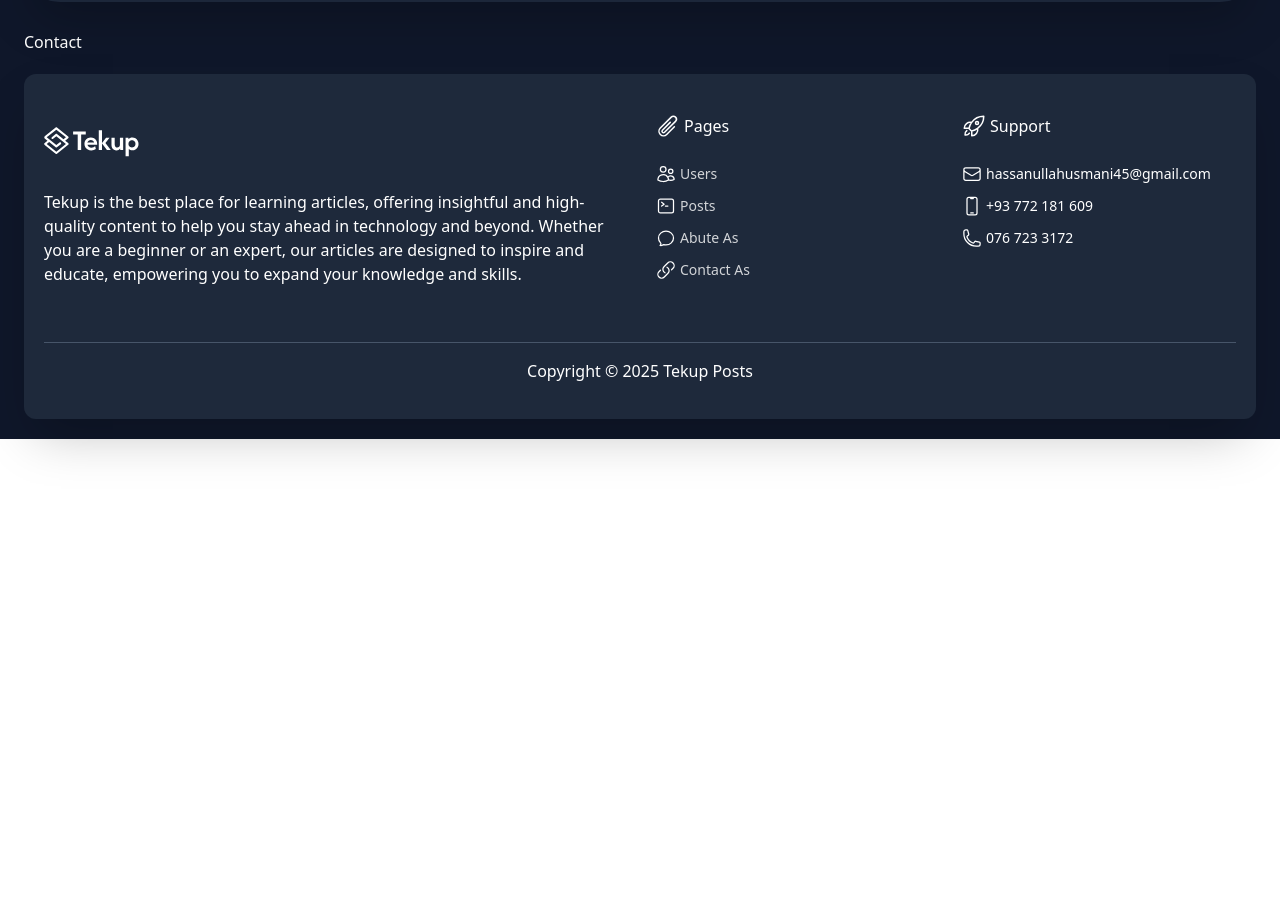
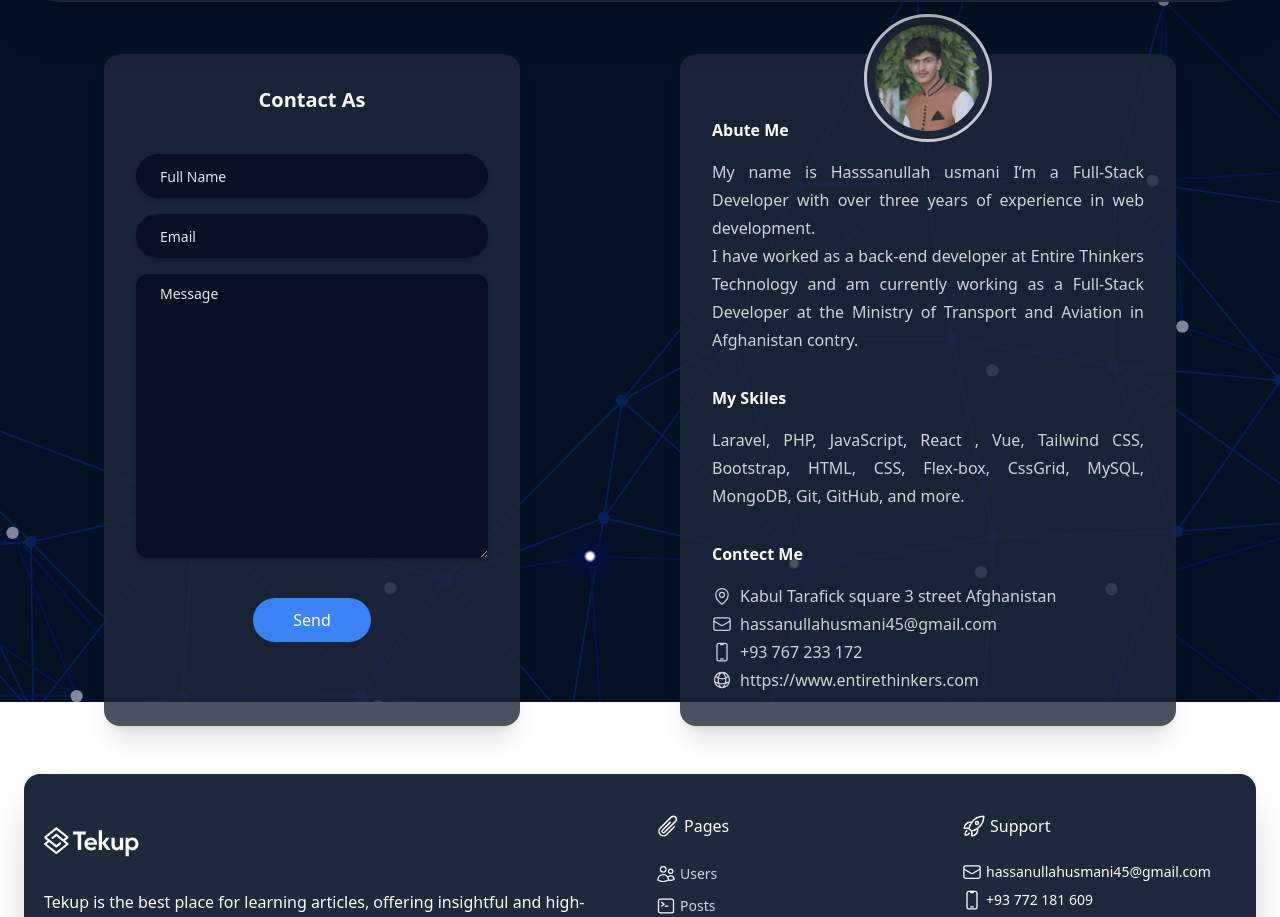
Before and after one commit to hassanullahusmani45/Tekup, a React (Vite) app: page /contact-as in a window 1280 px wide. Shown: the part 98-1015 px from the top of the page. Before the commit the page ends 800 px from the top, so only its background shows below. Built offline with nearby package versions, Linux system fonts and the light colour scheme.

Commit message:
Feat : add the aubte me part and the contact form coding

```diff
--- a/src/pages/Contact/Contact.jsx
+++ b/src/pages/Contact/Contact.jsx
@@ -1,10 +1,99 @@
-import React from 'react'
-import Layout from '../../Layout/Layout'
+import { ChatBubbleOvalLeftIcon, CommandLineIcon, DevicePhoneMobileIcon, EnvelopeIcon, GlobeAltIcon, LinkIcon, MapPinIcon, PaperClipIcon, PhoneIcon, RocketLaunchIcon, UsersIcon } from "@heroicons/react/24/outline";
+import bgImage from "../../assets/images/bgImage.svg";
+import logo from "../../assets/images/logo-white.svg";
+import hassanProfile from "../../assets/images/hassan.JPG";
+import Header from "../../components/Header";
+import { Link } from "react-router-dom";
 
 export default function Contact() {
+
+    const currentYear = new Date().getFullYear();
+
     return (
-        <Layout>
-            <div>Contact</div>
-        </Layout>
-    )
+        <>
+            <Header />
+            <div
+                className="fixed inset-0 -z-10 h-full bg-cover bg-center"
+                style={{ backgroundImage: `url(${bgImage})` }}
+            />
+            <div className="px-6 pt-28 pb-6 text-white ">
+
+                <div className=" grid grid-cols-2 gap-20 mt-10">
+                    <div className="col-span-1 text-left bg-slate-800/80 p-8 mx-20 rounded-2xl shadow-xl">
+                        <div className="text-xl font-bold text-center mb-4">Contact As</div>
+                        <form className="pt-6">
+                            <div className="flex flex-col gap-4 items-center">
+                                <input type="text" placeholder="Full Name" className="font-base rounded-full shadow-md block w-full p-2.5 px-6 bg-slate-950/70 placeholder:text-gray-200 placeholder:text-sm placeholder:font-normal" />
+                                <input type="email" placeholder="Email" className="font-base rounded-full shadow-md block w-full p-2.5 px-6 bg-slate-950/70 placeholder:text-gray-200 placeholder:text-sm placeholder:font-normal" />
+                                <textarea placeholder="Message" className="font-base rounded-xl shadow-md block w-full p-2.5 px-6 bg-slate-950/70 placeholder:text-gray-200 placeholder:text-sm placeholder:font-normal" rows={11} />
+                                <button type="submit" className="w-fit mt-6 bg-blue-500 hover:bg-blue-600 px-10 py-2.5 rounded-full ">Send</button>
+                            </div>
+                        </form>
+                    </div>
+
+                    <div className=" relative col-span-1 text-left bg-slate-800/80 p-8 mr-20 rounded-2xl shadow-xl">
+
+                        <div className="flex bg-inherit dark:bg-slate-600 justify-center items-center w-32 h-32 rounded-full absolute mx-auto right-0 left-0 -inset-y-10 transform duration-300">
+                            <img className=" min-w-32 min-h-32 p-2 rounded-full border-[0.20rem] animate-pulse"
+                                src={hassanProfile} />
+                        </div>
+                        <div className="text-base font-bold text-left mt-8">Abute Me</div>
+                        <p className="text-white/80 text-justify pt-4 leading-7">
+                            My name is Hasssanullah usmani I’m a Full-Stack Developer with over three years of experience in web development.
+                            <br />
+                            I have worked as a back-end developer at Entire Thinkers Technology and am currently working as a Full-Stack Developer at the Ministry of Transport and Aviation in Afghanistan contry.
+                        </p>
+
+                        <div className="text-base font-semibold text-left mt-8">My Skiles</div>
+                        <p className="text-white/80 text-justify pt-4 leading-7">
+                            Laravel, PHP, JavaScript, React , Vue, Tailwind CSS, Bootstrap, HTML, CSS, Flex-box, CssGrid, MySQL, MongoDB, Git, GitHub, and more.
+                        </p>
+                        <div className="text-base font-semibold text-left mt-8">Contect Me</div>
+                        <p className="text-white/80 text-justify pt-4 leading-7">
+                            <div className="flex items-center gap-2"><MapPinIcon className="size-5" />Kabul Tarafick square 3 street Afghanistan</div>
+                            <div className="flex items-center gap-2"><EnvelopeIcon className="size-5" /> hassanullahusmani45@gmail.com</div>
+                            <div className="flex items-center gap-2"><DevicePhoneMobileIcon className="size-5" /> +93 767 233 172</div>
+                            <div className="flex items-center gap-2"><GlobeAltIcon className="size-5" /> https://www.entirethinkers.com</div>
+                        </p>
+                    </div>
+                </div>
+            </div>
+
+            {/* footer part */}
+            <div className="grid grid-cols-4 gap-8 bg-slate-800 text-white rounded-2xl shadow-2xl p-5 m-6">
+
+                <div className="col-span-2 text-left">
+                    <Link to={"/"}>
+                        <img src={logo} className="w-24 h-24 rounded-full" alt="logo" />
+                    </Link>
+                    <div className="">
+                        Tekup is the best place for learning articles, offering insightful and high-quality content to help you stay ahead in technology and beyond. Whether you are a beginner or an expert, our articles are designed to inspire and educate, empowering you to expand your knowledge and skills.
+                    </div>
+                </div>
+
+                <div className="col-span-1 text-left">
+                    <div className="flex items-center gap-1 my-5"><PaperClipIcon className="size-6" />Pages</div>
+                    <div className="text-sm leading-[2rem]">
+                        <Link to={"/users"} className="flex items-center gap-x-1 text-white/80"><UsersIcon className="size-5 text-white" />Users</Link>
+                        <Link to={"/posts"} className="flex items-center gap-x-1 text-white/80"><CommandLineIcon className="size-5 text-white" />Posts</Link>
+                        <Link to={"/abute"} className="flex items-center gap-x-1 text-white/80"><ChatBubbleOvalLeftIcon className="size-5 text-white" />Abute As</Link>
+                        <Link to={"/contact-as"} className="flex items-center gap-x-1 text-white/80"><LinkIcon className="size-5 text-white" />Contact As</Link>
+                    </div>
+                </div>
+
+                <div className="col-span-1 text-left">
+                    <div className="flex gap-1 my-5"><RocketLaunchIcon className="size-6" />Support</div>
+                    <div className="text-sm leading-7">
+                        <div className="flex items-center gap-1"><EnvelopeIcon className="size-5" /> hassanullahusmani45@gmail.com</div>
+                        <div className="flex items-center gap-1"><DevicePhoneMobileIcon className="size-5" /> +93 772 181 609</div>
+                        <div className="flex items-center gap-1"><PhoneIcon className="size-5" /> 076 723 3172</div>
+                    </div>
+                </div>
+
+                <div className=" col-span-4 text-center border-t border-slate-600 py-4 mt-6">
+                    Copyright &copy; {currentYear} Tekup Posts
+                </div>
+            </div>
+        </>
+    );
 }
```
